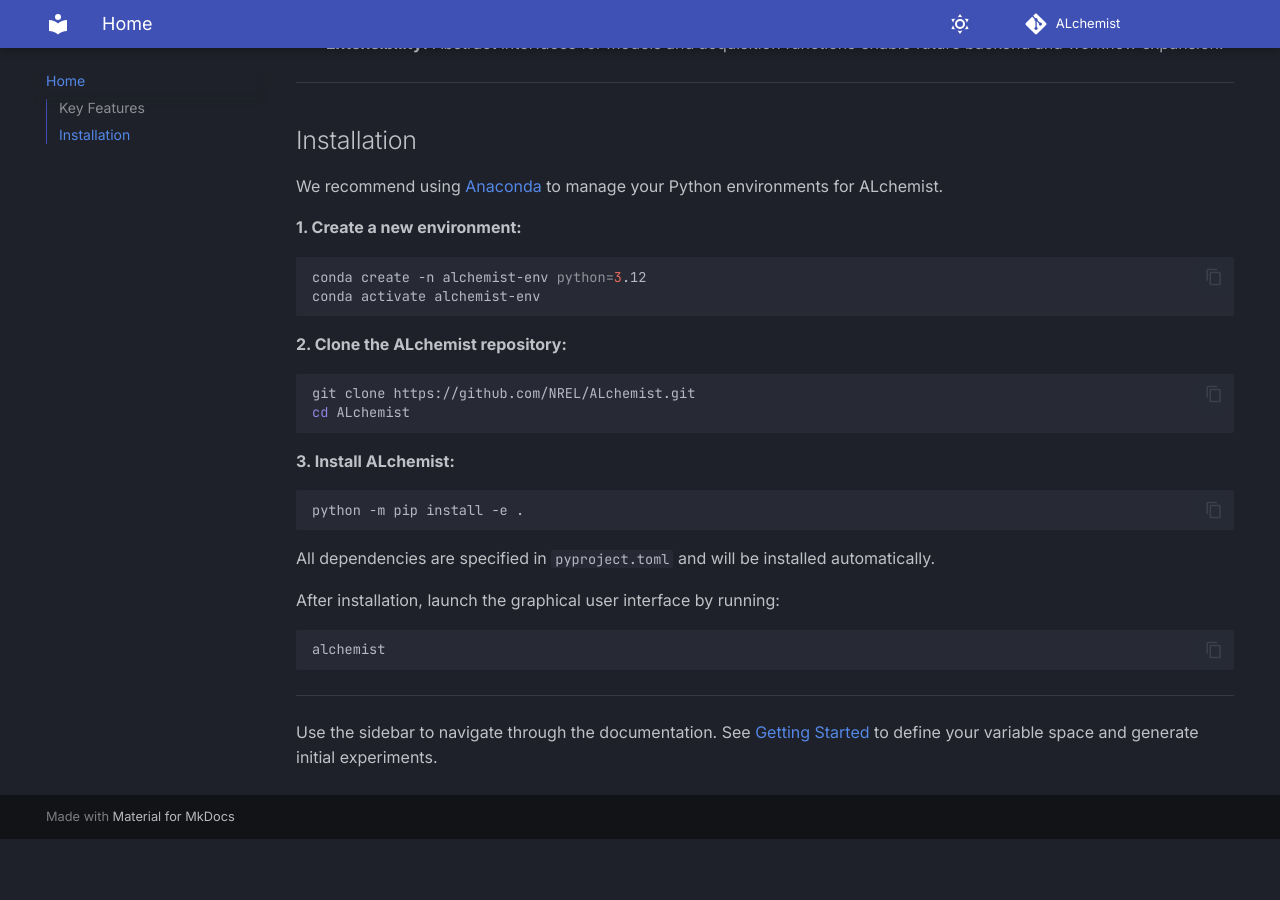
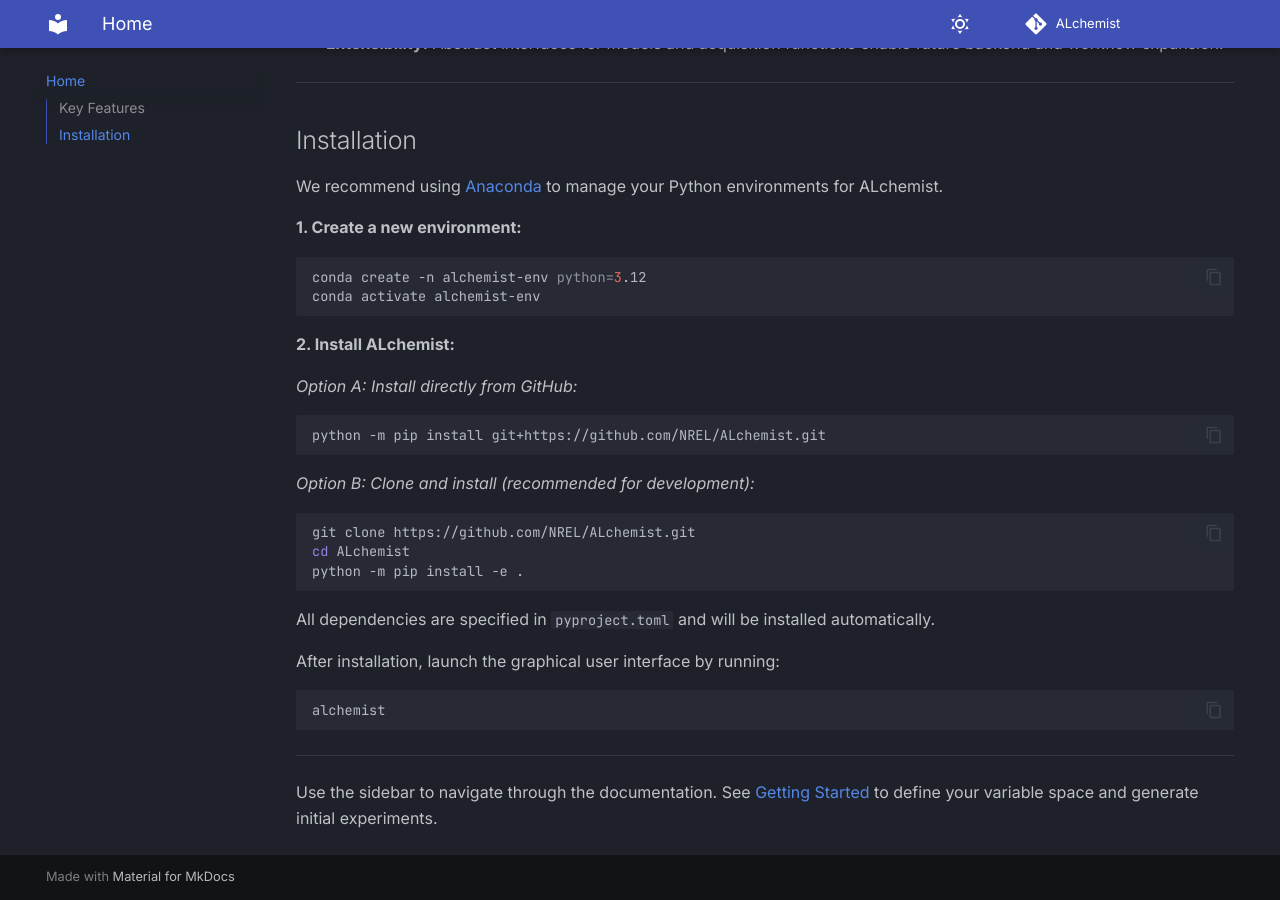
Before and after one commit to NREL/ALchemist, an MkDocs documentation site: the page built from docs/index.md, in a window 1280 px wide and 900 px high, scrolled down 685 px. Built offline with MkDocs 1.6.1 and Material for MkDocs 9.7.7, drawn with Linux system fonts in a browser that asks for light colours; comment, search, counter and statistics services are not loaded; before the commit the page ends 1524 px from its top, so only the background shows below that.

Commit message:
docs: updated install instructions

````diff
--- a/docs/index.md
+++ b/docs/index.md
@@ -27,14 +27,17 @@
 conda activate alchemist-env
 ```
 
-**2. Clone the ALchemist repository:**
+**2. Install ALchemist:**
+
+*Option A: Install directly from GitHub:*
+```bash
+python -m pip install git+https://github.com/NREL/ALchemist.git
+```
+
+*Option B: Clone and install (recommended for development):*
 ```bash
 git clone https://github.com/NREL/ALchemist.git
 cd ALchemist
-```
-
-**3. Install ALchemist:**
-```bash
 python -m pip install -e .
 ```
 
````
Also changed, not shown: README.md (+9 -6 lines).
